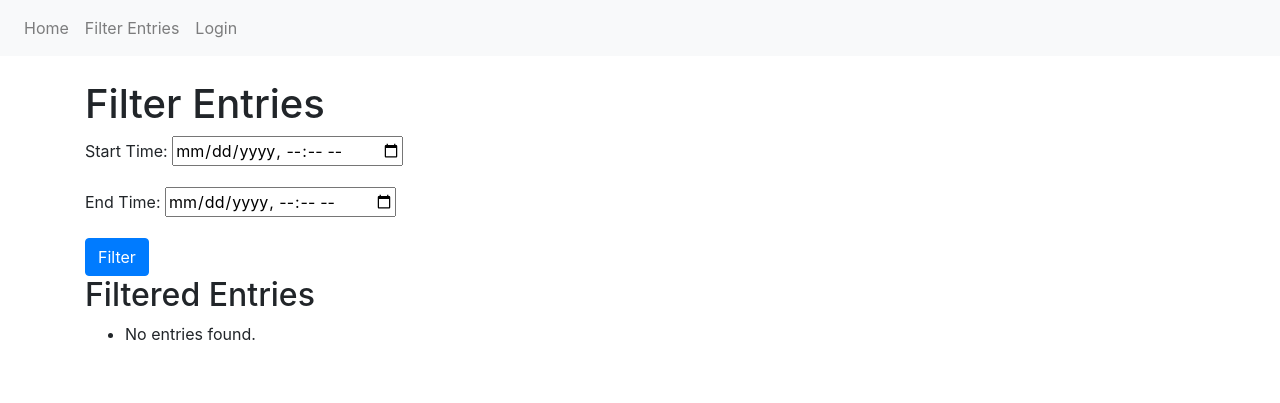
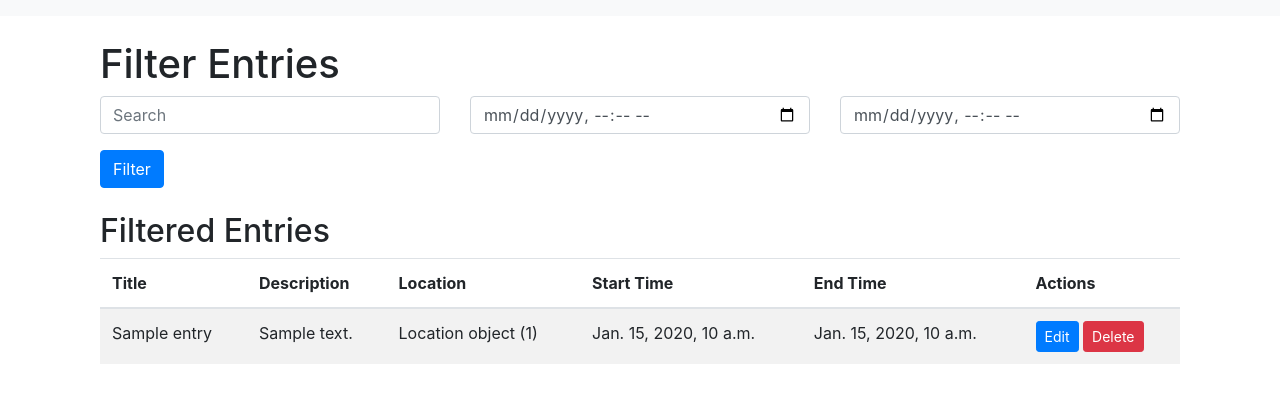
Before and after one commit to kevinveenbirkenbach/journal, a Django app: page /filter-entries/ in a window 1280 px wide. Shown: the top 403 px of the page. Run offline with Django 4.2, Linux system fonts and the light colour scheme; tables that the repository leaves empty hold one stand-in row (values such as "Sample post"); some libraries are stand-ins or nearby versions.

Commit message:
Optimized filter

```diff
--- a/journal_app/templates/journal_app/filter_entries.html
+++ b/journal_app/templates/journal_app/filter_entries.html
@@ -1,24 +1,67 @@
 {% extends "base.html" %}
+{% load i18n %}
+
 {% block content %}
-<h1>Filter Entries</h1>
-<form method="get">
+<div class="container">
+    <h1>{% trans "Filter Entries" %}</h1>
+    <form method="get" action="{% url 'filter_entries' %}" class="mb-4">
+        <div class="row">
+            <div class="col-md-4">
                 <div class="form-group">
-        <label for="start_time">Start Time:</label>
-        <input type="datetime-local" id="start_time" name="start_time">
+                    <input type="text" name="q" class="form-control" placeholder="{% trans 'Search' %}">
                 </div>
+            </div>
+            <div class="col-md-4">
                 <div class="form-group">
-        <label for="end_time">End Time:</label>
-        <input type="datetime-local" id="end_time" name="end_time">
+                    <input type="datetime-local" name="start_time" class="form-control">
                 </div>
-    <button type="submit" class="btn btn-primary">Filter</button>
+            </div>
+            <div class="col-md-4">
+                <div class="form-group">
+                    <input type="datetime-local" name="end_time" class="form-control">
+                </div>
+            </div>
+        </div>
+        <button type="submit" class="btn btn-primary">{% trans "Filter" %}</button>
     </form>
 
-<h2>Filtered Entries</h2>
-<ul>
+    <h2>{% trans "Filtered Entries" %}</h2>
+    <table class="table table-striped">
+        <thead>
+            <tr>
+                <th>{% trans "Title" %}</th>
+                <th>{% trans "Description" %}</th>
+                <th>{% trans "Location" %}</th>
+                <th>{% trans "Start Time" %}</th>
+                <th>{% trans "End Time" %}</th>
+                <th>{% trans "Actions" %}</th>
+            </tr>
+        </thead>
+        <tbody>
             {% for entry in filtered_entries %}
-        <li>{{ entry.title }}</li>
+                <tr>
+                    <td>{{ entry.title|truncatechars:50 }}</td>
+                    <td data-toggle="tooltip" data-placement="bottom" title="{{ entry.description }}">{{ entry.description|truncatechars:50 }}</td>
+                    <td>{{ entry.location }}</td>
+                    <td>{{ entry.time_frame.start_time }}</td>
+                    <td>{{ entry.time_frame.end_time }}</td>
+                    <td>
+                        <a href="{% url 'edit_entry' entry.id %}" class="btn btn-primary btn-sm">{% trans "Edit" %}</a>
+                        <a href="{% url 'delete_entry' entry.id %}" class="btn btn-danger btn-sm">{% trans "Delete" %}</a>
+                    </td>
+                </tr>
             {% empty %}
-        <li>No entries found.</li>
+                <tr>
+                    <td colspan="6">{% trans "No entries found." %}</td>
+                </tr>
             {% endfor %}
-</ul>
+        </tbody>
+    </table>
+</div>
+
+<script>
+    $(document).ready(function(){
+        $('[data-toggle="tooltip"]').tooltip();
+    });
+</script>
 {% endblock %}
--- a/journal_app/views.py
+++ b/journal_app/views.py
@@ -4,6 +4,9 @@ from .forms import EntryForm, LocationForm, TimeFrameForm
 from django.contrib.auth.decorators import login_required
 from django.utils.translation import gettext as _
 from django.urls import reverse
+from django.db.models import Q
+from django.utils import timezone
+from datetime import datetime
 
 def getNavigationItems(request):
     nav_items = [
@@ -43,18 +46,34 @@ def add_location(request):
 
 def filter_entries(request):
     if request.method == 'GET':
+        # Get the query parameters
+        query = request.GET.get('q')
         start_time = request.GET.get('start_time')
         end_time = request.GET.get('end_time')
 
-        if start_time and end_time:
-            filtered_entries = Entry.objects.filter(
-                time_frame__start_time__gte=start_time,
-                time_frame__end_time__lte=end_time
-            )
-        else:
-            filtered_entries = []
+        # Create an empty queryset
+        filtered_entries = Entry.objects.all()
 
-        return render(request, 'journal_app/filter_entries.html', {'filtered_entries': filtered_entries, 'nav_items': getNavigationItems(request)})
+        # Filter by search query
+        if query:
+            filtered_entries = filtered_entries.filter(Q(title__icontains=query) | Q(description__icontains=query))
+
+        # Filter by time frame
+        if start_time:
+            try:
+                start_time = datetime.strptime(start_time, '%Y-%m-%dT%H:%M')
+                filtered_entries = filtered_entries.filter(time_frame__start_time__gte=start_time)
+            except ValueError:
+                pass
+
+        if end_time:
+            try:
+                end_time = datetime.strptime(end_time, '%Y-%m-%dT%H:%M')
+                filtered_entries = filtered_entries.filter(time_frame__end_time__lte=end_time)
+            except ValueError:
+                pass
+
+        return render(request, 'journal_app/filter_entries.html', {'filtered_entries': filtered_entries})
 
 
 
```
Lines whose indentation alone changed are shown as unchanged.
